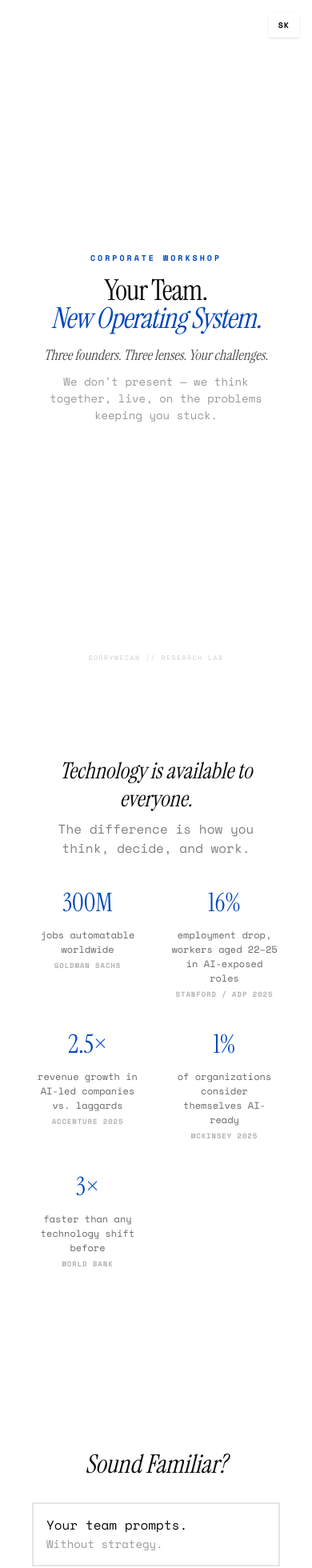
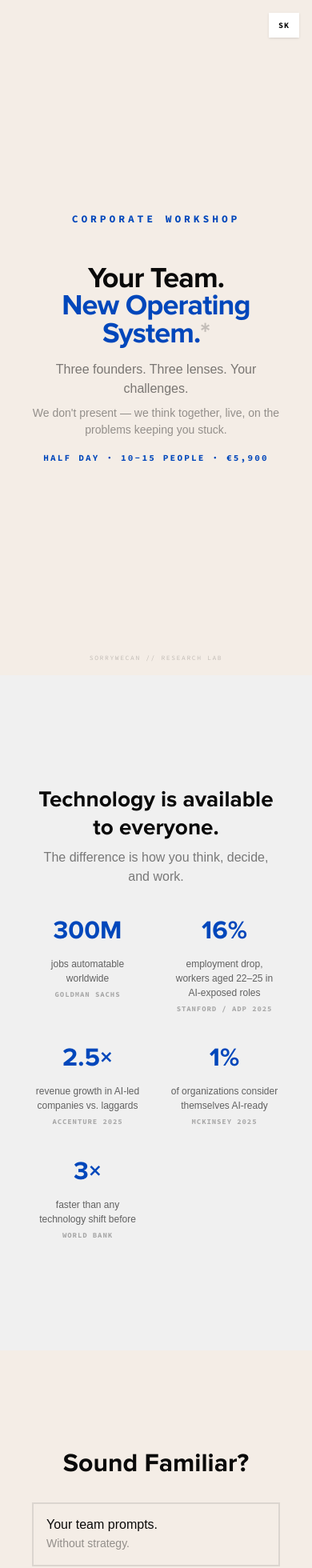
Before and after one commit to princeofwellness/researchlab, a Next.js app: page /corporate/onepager in a window 390 px wide. Shown: the top 1960 px of the page at 80% size. Built offline with nearby package versions, Linux system fonts and the light colour scheme; a web font is replaced by a local one.

Commit message:
Rebuild corporate onepager: match public brand system (Proxima Nova + Source Code Pro), warm palette, enhanced content

```diff
--- a/src/app/corporate/onepager/page.tsx
+++ b/src/app/corporate/onepager/page.tsx
@@ -11,7 +11,8 @@ export default function CorporateOnePager() {
                 label: "CORPORATE WORKSHOP",
                 title: { line1: "Your Team.", line2: "New Operating System." },
                 subline: "Three founders. Three lenses. Your challenges.",
-                desc: "We don't present — we think together, live, on the problems keeping you stuck."
+                desc: "We don't present — we think together, live, on the problems keeping you stuck.",
+                info: "HALF DAY · 10-15 PEOPLE · €5,900"
             },
             stats: {
                 headline: "Technology is available to everyone.",
@@ -49,9 +50,9 @@ export default function CorporateOnePager() {
                 title: "Three Founders.",
                 subtitle: "Successful companies. Portfolio and clients worldwide. They think together on your problems.",
                 cards: [
-                    { name: "Roland Vraník", role: "TASTE", company: "Creative Director / Founder, SORRYWECAN", tagline: "Everyone has the same tools. The difference is taste, curation, and the eye for detail.", bio: "Director and creative lead with decades of experience connecting aesthetics with technology, exploring new forms of visual storytelling." },
-                    { name: "Ján Koscelanský", role: "LEVERAGE", company: "CPO / Co-founder, SUDOLABS", tagline: "What one person can do today. What to build, what to skip, and how to design products that work.", bio: "Product leader with years of experience designing and scaling digital products, teams and processes." },
-                    { name: "Roman Pii Wagner", role: "CLARITY", company: "Transformational Design", tagline: "What stays human and what to delegate. A decision framework you'll actually use.", bio: "Works in transformational design, strategic thinking and complex organizational change." }
+                    { name: "Roland Vraník", role: "TASTE", company: "Creative Director / Founder, SORRYWECAN", tagline: "Everyone has the same tools. The difference is taste, curation, and the eye for detail.", bio: "Director and creative lead connecting aesthetics with technology, exploring new forms of visual storytelling.", url: "https://sorrywecan.com/" },
+                    { name: "Ján Koscelanský", role: "LEVERAGE", company: "CPO / Co-founder, SUDOLABS", tagline: "What one person can do today. What to build, what to skip, and how to design products that work.", bio: "Product leader with years of experience designing and scaling digital products, teams and processes.", url: "https://sudolabs.com/" },
+                    { name: "Roman Pii Wagner", role: "CLARITY", company: "Transformational Design", tagline: "What stays human and what to delegate. A decision framework you'll actually use.", bio: "Works in transformational design, strategic thinking and complex organizational change.", url: "" }
                 ]
             },
             outcome: {
@@ -62,6 +63,11 @@ export default function CorporateOnePager() {
                     { title: "Debates → Decisions", desc: "Same language. Same priorities. The endless loops end." },
                     { title: "Mistakes Avoided", desc: "Three lenses catch what one can't. Costly wrong turns — prevented." },
                     { title: "It Sticks", desc: "30-day follow-up. Toolkit that evolves. Not another workshop you forget." }
+                ],
+                proof: [
+                    { value: "3", label: "founders thinking together" },
+                    { value: "90+", label: "minutes on YOUR challenges" },
+                    { value: "30", label: "day follow-up included" }
                 ]
             },
             details: {
@@ -76,7 +82,9 @@ export default function CorporateOnePager() {
             cta: {
                 headline: "Ready?",
                 subline: "20-minute discovery call. No commitment.",
-                button: "Book Discovery Call"
+                button: "Book Discovery Call",
+                guarantee: "Not the right fit? We'll know in the first 30 minutes.",
+                contact: "andrea@sorrywecan.com"
             }
         },
         sk: {
@@ -84,7 +92,8 @@ export default function CorporateOnePager() {
                 label: "FIREMNÝ WORKSHOP",
                 title: { line1: "Váš Tím.", line2: "Nový Operačný Systém." },
                 subline: "Traja zakladatelia. Tri pohľady. Vaše výzvy.",
-                desc: "Neprezentujeme — myslíme spolu, naživo, nad problémami, ktoré vás brzdia."
+                desc: "Neprezentujeme — myslíme spolu, naživo, nad problémami, ktoré vás brzdia.",
+                info: "POL DŇA · 10-15 ĽUDÍ · €5 900"
             },
             stats: {
                 headline: "Technológia je dostupná všetkým.",
@@ -122,9 +131,9 @@ export default function CorporateOnePager() {
                 title: "Traja Zakladatelia.",
                 subtitle: "Úspešné firmy. Portfólio a klienti po celom svete. Myslia spolu nad vašimi problémami.",
                 cards: [
-                    { name: "Roland Vraník", role: "VKUS", company: "Creative Director / Zakladateľ, SORRYWECAN", tagline: "Rovnaké nástroje má každý. Rozdiel robí vkus, kurátorstvo a oko pre detail.", bio: "Režisér a kreatívny riaditeľ s dekádami skúseností prepájajúci estetiku s technológiou, hľadajúci nové formy vizuálneho rozprávania." },
-                    { name: "Ján Koscelanský", role: "PÁKA", company: "CPO / Spoluzakladateľ, SUDOLABS", tagline: "Čo dokáže jeden človek dnes. Čo stavať, čo preskočiť a ako navrhovať produkty, ktoré fungujú.", bio: "Produktový líder s dlhoročnými skúsenosťami s návrhom a škálovaním digitálnych produktov." },
-                    { name: "Roman Pii Wagner", role: "JASNOSŤ", company: "Transformational Design", tagline: "Čo zostáva ľudské a čo delegovať. Rozhodovací rámec, ktorý reálne použijete.", bio: "Venuje sa transformačnému dizajnu, strategickému mysleniu a práci s komplexnými zmenami." }
+                    { name: "Roland Vraník", role: "VKUS", company: "Creative Director / Zakladateľ, SORRYWECAN", tagline: "Rovnaké nástroje má každý. Rozdiel robí vkus, kurátorstvo a oko pre detail.", bio: "Režisér a kreatívny riaditeľ prepájajúci estetiku s technológiou, hľadajúci nové formy vizuálneho rozprávania.", url: "https://sorrywecan.com/" },
+                    { name: "Ján Koscelanský", role: "PÁKA", company: "CPO / Spoluzakladateľ, SUDOLABS", tagline: "Čo dokáže jeden človek dnes. Čo stavať, čo preskočiť a ako navrhovať produkty, ktoré fungujú.", bio: "Produktový líder s dlhoročnými skúsenosťami s návrhom a škálovaním digitálnych produktov.", url: "https://sudolabs.com/" },
+                    { name: "Roman Pii Wagner", role: "JASNOSŤ", company: "Transformational Design", tagline: "Čo zostáva ľudské a čo delegovať. Rozhodovací rámec, ktorý reálne použijete.", bio: "Venuje sa transformačnému dizajnu, strategickému mysleniu a práci s komplexnými zmenami.", url: "" }
                 ]
             },
             outcome: {
@@ -135,6 +144,11 @@ export default function CorporateOnePager() {
                     { title: "Debaty → Rozhodnutia", desc: "Spoločný jazyk. Spoločné priority. Koniec nekonečných diskusií." },
                     { title: "Chyby Zachytené", desc: "Tri pohľady zachytia, čo jeden prehliadne. Nákladné omyly — predídené." },
                     { title: "Zostane S Vami", desc: "30-dňový follow-up. Toolkit, ktorý sa vyvíja. Nie ďalší workshop, na ktorý zabudnete." }
+                ],
+                proof: [
+                    { value: "3", label: "zakladatelia myslia spolu" },
+                    { value: "90+", label: "minút na VAŠE výzvy" },
+                    { value: "30", label: "dňový follow-up v cene" }
                 ]
             },
             details: {
@@ -149,14 +163,16 @@ export default function CorporateOnePager() {
             cta: {
                 headline: "Pripravení?",
                 subline: "20-minútový discovery call. Žiadny záväzok.",
-                button: "Rezervovať Discovery Call"
+                button: "Rezervovať Discovery Call",
+                guarantee: "Nie je to pre vás? Zistíme to do 30 minút.",
+                contact: "andrea@sorrywecan.com"
             }
         }
     }
 
     const t = content[lang]
 
-    const pageClass = "page-slide w-full md:w-[297mm] min-h-screen md:h-[210mm] bg-white relative flex flex-col justify-center items-center p-6 md:p-12 print:w-[297mm] print:h-[210mm] print:p-8"
+    const pageClass = "page-slide w-full md:w-[297mm] min-h-screen md:h-[210mm] bg-[#f4ede6] relative flex flex-col justify-center items-center p-6 md:p-12 print:w-[297mm] print:h-[210mm] print:p-8"
 
     return (
         <>
@@ -176,7 +192,7 @@ export default function CorporateOnePager() {
                     .page-container {
                         gap: 2rem;
                         padding: 2rem;
-                        background: #e5e5e5;
+                        background: #e8e1da;
                     }
                     .page-slide {
                         overflow: hidden;
@@ -215,45 +231,46 @@ export default function CorporateOnePager() {
             <div className="fixed top-4 right-4 z-50 print:hidden flex gap-2">
                 <button
                     onClick={() => setLang(lang === 'en' ? 'sk' : 'en')}
-                    className="text-[10px] font-bold uppercase tracking-widest px-3 md:px-4 py-2 bg-white shadow hover:bg-black hover:text-white transition-colors"
+                    className="text-[10px] font-code-brand font-bold uppercase tracking-widest px-3 md:px-4 py-2 bg-white shadow hover:bg-black hover:text-white transition-colors"
                 >
                     {lang === 'en' ? 'SK' : 'EN'}
                 </button>
                 <button
                     onClick={() => window.print()}
-                    className="hidden md:block text-[10px] font-bold uppercase tracking-widest px-4 py-2 bg-[#0047BB] text-white shadow hover:bg-black transition-colors"
+                    className="hidden md:block text-[10px] font-code-brand font-bold uppercase tracking-widest px-4 py-2 bg-[#0047BB] text-white shadow hover:bg-black transition-colors"
                 >
                     Export PDF
                 </button>
             </div>
 
-            <div className="page-container font-mono text-[#0a0a0a]">
+            <div className="page-container font-sans-brand text-[#0a0a0a]">
 
                 {/* Page 1: Hero */}
                 <div className={pageClass}>
                     <div className="text-center max-w-4xl px-4">
-                        <p className="text-[10px] md:text-[12px] font-bold uppercase tracking-[0.3em] md:tracking-[0.4em] text-[#0047BB] mb-4 md:mb-6">{t.hero.label}</p>
-                        <h1 className="font-serif text-[36px] md:text-[72px] leading-[0.95] tracking-tight">
+                        <p className="text-[13px] md:text-[16px] font-code-brand font-bold uppercase tracking-[0.3em] md:tracking-[0.4em] text-[#0047BB] mb-12 md:mb-16">{t.hero.label}</p>
+                        <h1 className="font-bold text-[36px] md:text-[72px] leading-[0.95] tracking-tight">
                             {t.hero.title.line1}<br />
-                            <span className="text-[#0047BB] italic">{t.hero.title.line2}</span>
+                            <span className="text-[#0047BB]">{t.hero.title.line2}<span className="text-black/20">*</span></span>
                         </h1>
-                        <p className="text-[18px] md:text-[28px] text-black/70 mt-4 md:mt-8 font-serif italic">{t.hero.subline}</p>
-                        <p className="text-[14px] md:text-[18px] text-black/40 mt-2 md:mt-4 max-w-2xl mx-auto">{t.hero.desc}</p>
+                        <p className="text-[16px] md:text-[24px] text-black/50 mt-4 md:mt-8">{t.hero.subline}</p>
+                        <p className="text-[14px] md:text-[16px] text-black/40 mt-2 md:mt-4">{t.hero.desc}</p>
+                        <p className="text-[11px] md:text-[13px] font-code-brand font-bold uppercase tracking-[0.2em] md:tracking-[0.3em] text-[#0047BB] mt-4 md:mt-6">{t.hero.info}</p>
                     </div>
-                    <p className="absolute bottom-4 md:bottom-8 text-[8px] md:text-[10px] uppercase tracking-[0.2em] md:tracking-[0.3em] text-black/20">SORRYWECAN // RESEARCH LAB</p>
+                    <p className="absolute bottom-4 md:bottom-8 text-[8px] md:text-[10px] font-code-brand uppercase tracking-[0.2em] md:tracking-[0.3em] text-black/20">SORRYWECAN // RESEARCH LAB</p>
                 </div>
 
                 {/* Page 2: Stats */}
                 <div className={`${pageClass} bg-black/[0.02]`}>
                     <div className="text-center max-w-4xl px-4">
-                        <h2 className="font-serif text-[28px] md:text-[48px] italic leading-tight">{t.stats.headline}</h2>
+                        <h2 className="font-bold text-[28px] md:text-[48px] leading-tight">{t.stats.headline}</h2>
                         <p className="text-[16px] md:text-[24px] text-black/50 mt-2">{t.stats.subline}</p>
                         <div className="grid grid-cols-2 md:grid-cols-5 gap-8 md:gap-12 mt-8 md:mt-16">
                             {t.stats.items.map((stat, i) => (
                                 <div key={i} className="text-center">
-                                    <span className="text-[32px] md:text-[48px] font-serif text-[#0047BB]">{stat.value}</span>
+                                    <span className="text-[32px] md:text-[48px] font-bold text-[#0047BB]">{stat.value}</span>
                                     <p className="text-[12px] md:text-[14px] text-black/60 mt-2">{stat.label}</p>
-                                    <p className="text-[9px] md:text-[10px] font-bold uppercase tracking-widest text-black/30 mt-1">{stat.source}</p>
+                                    <p className="text-[9px] md:text-[10px] font-code-brand font-bold uppercase tracking-widest text-black/30 mt-1">{stat.source}</p>
                                 </div>
                             ))}
                         </div>
@@ -263,7 +280,7 @@ export default function CorporateOnePager() {
                 {/* Page 3: Problem */}
                 <div className={pageClass}>
                     <div className="text-center max-w-5xl w-full px-4">
-                        <h2 className="font-serif text-[32px] md:text-[48px] italic mb-6 md:mb-8">{t.problem.title}</h2>
+                        <h2 className="font-bold text-[32px] md:text-[48px] mb-6 md:mb-8">{t.problem.title}</h2>
                         <div className="grid grid-cols-1 md:grid-cols-3 gap-3 md:gap-4">
                             {t.problem.cards.map((card, i) => (
                                 <div key={i} className="p-4 md:p-5 border-2 border-black/10 text-left">
@@ -279,17 +296,17 @@ export default function CorporateOnePager() {
                 <div className={pageClass}>
                     <div className="max-w-5xl w-full px-4">
                         <div className="text-center mb-6 md:mb-10">
-                            <h2 className="font-serif text-[36px] md:text-[56px] italic">{t.session.title}</h2>
-                            <p className="text-[14px] md:text-[18px] text-[#0047BB] mt-2">{t.session.subtitle}</p>
+                            <h2 className="font-bold text-[36px] md:text-[56px]">{t.session.title}</h2>
+                            {t.session.subtitle && <p className="text-[14px] md:text-[18px] text-[#0047BB] mt-2">{t.session.subtitle}</p>}
                         </div>
                         <div className="grid grid-cols-1 md:grid-cols-4 gap-3 md:gap-4">
                             {t.session.parts.map((part, i) => (
                                 <div key={i} className={`p-4 md:p-6 border-2 flex flex-col ${i === 2 ? 'border-[#0047BB] bg-[#0047BB]/5' : 'border-black/10'}`}>
-                                    <p className="text-[11px] md:text-[12px] font-bold text-black/30">{part.num}</p>
-                                    <p className="font-serif text-[24px] md:text-[28px] italic mt-1">{part.title}</p>
-                                    <p className="text-[11px] md:text-[12px] text-black/40 mt-1">{part.time}</p>
-                                    <p className="text-[12px] md:text-[13px] text-black/60 mt-3 md:mt-4 leading-relaxed md:flex-grow">{part.desc}</p>
-                                    <p className="text-[9px] md:text-[10px] font-bold uppercase tracking-widest text-[#0047BB] mt-3 md:mt-4">{part.lead}</p>
+                                    <p className="text-[11px] md:text-[12px] font-code-brand font-bold text-black/30">{part.num}</p>
+                                    <p className="font-bold text-[24px] md:text-[32px] mt-1">{part.title}</p>
+                                    <p className="text-[11px] md:text-[12px] font-code-brand text-black/40 mt-1">{part.time}</p>
+                                    <p className="text-[13px] md:text-[14px] text-black/60 mt-3 md:mt-4 leading-relaxed md:flex-grow">{part.desc}</p>
+                                    <p className="text-[10px] md:text-[11px] font-code-brand font-bold uppercase tracking-widest text-[#0047BB] mt-3 md:mt-4">{part.lead}</p>
                                 </div>
                             ))}
                         </div>
@@ -300,17 +317,22 @@ export default function CorporateOnePager() {
                 <div className={pageClass}>
                     <div className="max-w-5xl w-full px-4">
                         <div className="text-center mb-6 md:mb-10">
-                            <h2 className="font-serif text-[32px] md:text-[48px] italic">{t.founders.title}</h2>
+                            <h2 className="font-bold text-[32px] md:text-[48px]">{t.founders.title}</h2>
                             <p className="text-[14px] md:text-[16px] text-black/50 mt-2">{t.founders.subtitle}</p>
                         </div>
-                        <div className="grid grid-cols-1 md:grid-cols-3 gap-4 md:gap-6">
+                        <div className="grid grid-cols-1 md:grid-cols-3 gap-4 md:gap-8">
                             {t.founders.cards.map((card, i) => (
-                                <div key={i} className="p-4 md:p-6 border border-black/10">
-                                    <p className="font-serif text-[22px] md:text-[26px] italic">{card.name}</p>
-                                    <p className="text-[10px] md:text-[11px] font-bold uppercase tracking-widest text-[#0047BB] mt-2">{card.role}</p>
+                                <div key={i} className="text-center p-4 md:p-6 border border-black/10">
+                                    <p className="font-bold text-[22px] md:text-[28px]">{card.name}</p>
+                                    <p className="text-[10px] md:text-[11px] font-code-brand font-bold uppercase tracking-widest text-[#0047BB] mt-2">{card.role}</p>
                                     <p className="text-[11px] md:text-[12px] text-black/40 mt-1">{card.company}</p>
-                                    <p className="text-[13px] md:text-[14px] text-black/60 mt-3 leading-relaxed">{card.bio}</p>
+                                    <p className="text-[13px] md:text-[14px] text-black/60 mt-3 md:mt-4 leading-relaxed">{card.bio}</p>
                                     <p className="text-[12px] md:text-[13px] text-black/80 italic mt-3 pt-3 border-t border-black/10">"{card.tagline}"</p>
+                                    {card.url && (
+                                        <a href={card.url} target="_blank" rel="noopener noreferrer" className="inline-block text-[10px] md:text-[11px] font-code-brand font-bold uppercase tracking-widest text-[#0047BB] mt-3 hover:underline">
+                                            {card.url.replace(/^https?:\/\//, '').replace(/\/$/, '')}
+                                        </a>
+                                    )}
                                 </div>
                             ))}
                         </div>
@@ -320,12 +342,20 @@ export default function CorporateOnePager() {
                 {/* Page 6: Outcomes */}
                 <div className={pageClass}>
                     <div className="max-w-5xl w-full px-4">
-                        <h2 className="font-serif text-[32px] md:text-[56px] italic text-center mb-6 md:mb-12">{t.outcome.title}</h2>
-                        <div className="grid grid-cols-1 md:grid-cols-5 gap-3 md:gap-4">
+                        <h2 className="font-bold text-[32px] md:text-[56px] text-center mb-6 md:mb-12">{t.outcome.title}</h2>
+                        <div className="grid grid-cols-1 md:grid-cols-3 gap-3 md:gap-4 mb-8 md:mb-12">
                             {t.outcome.items.map((item, i) => (
                                 <div key={i} className="p-4 md:p-5 border border-black/10">
                                     <p className="text-[16px] md:text-[18px] font-medium">{item.title}</p>
                                     <p className="text-[13px] text-black/50 mt-2 leading-relaxed">{item.desc}</p>
+                                </div>
+                            ))}
+                        </div>
+                        <div className="grid grid-cols-1 md:grid-cols-3 gap-4 md:gap-8 border-t border-black/10 pt-8 md:pt-12">
+                            {t.outcome.proof.map((stat, i) => (
+                                <div key={i} className="text-center">
+                                    <span className="text-[32px] md:text-[48px] font-bold text-[#0047BB]">{stat.value}</span>
+                                    <p className="text-[12px] md:text-[14px] font-code-brand font-bold uppercase tracking-widest text-black/40 mt-2">{stat.label}</p>
                                 </div>
                             ))}
                         </div>
@@ -335,24 +365,26 @@ export default function CorporateOnePager() {
                 {/* Page 7: Details + CTA */}
                 <div className={pageClass}>
                     <div className="max-w-4xl w-full text-center px-4">
-                        <h2 className="font-serif text-[48px] md:text-[72px] italic mb-2 md:mb-4">{t.cta.headline}</h2>
+                        <h2 className="font-bold text-[48px] md:text-[72px] mb-2 md:mb-4">{t.cta.headline}</h2>
                         <p className="text-[16px] md:text-[20px] text-black/50 mb-8 md:mb-12">{t.cta.subline}</p>
 
                         <div className="grid grid-cols-2 md:grid-cols-4 gap-4 md:gap-8 mb-8 md:mb-12">
                             {t.details.items.map((item, i) => (
                                 <div key={i} className="text-center">
-                                    <p className="text-[9px] md:text-[10px] font-bold uppercase tracking-widest text-black/40">{item.label}</p>
+                                    <p className="text-[9px] md:text-[10px] font-code-brand font-bold uppercase tracking-widest text-black/40">{item.label}</p>
                                     <p className="text-[16px] md:text-[20px] font-medium mt-1 md:mt-2">{item.value}</p>
                                     <p className="text-[12px] md:text-[14px] text-black/50">{item.sub}</p>
                                 </div>
                             ))}
                         </div>
 
-                        <div className="inline-block bg-[#0047BB] px-6 md:px-10 py-3 md:py-4">
-                            <p className="text-[12px] md:text-[14px] font-bold uppercase tracking-widest text-white">{t.cta.button}</p>
+                        <div className="inline-block bg-[#0047BB] px-6 md:px-8 py-3 md:py-4">
+                            <p className="text-[12px] md:text-[14px] font-code-brand font-bold uppercase tracking-widest text-white">{t.cta.button}</p>
                         </div>
 
-                        <p className="text-[8px] md:text-[10px] uppercase tracking-[0.2em] md:tracking-[0.3em] text-black/30 mt-8 md:mt-12">SORRYWECAN // RESEARCH LAB // 2026</p>
+                        <p className="text-[12px] md:text-[14px] text-black/40 mt-6 md:mt-8">{t.cta.guarantee}</p>
+                        <p className="text-[11px] md:text-[13px] text-black/40 mt-2">{t.cta.contact}</p>
+                        <p className="text-[8px] md:text-[10px] font-code-brand uppercase tracking-[0.2em] md:tracking-[0.3em] text-black/30 mt-6 md:mt-8">SORRYWECAN // RESEARCH LAB // 2026</p>
                     </div>
                 </div>
 
```
